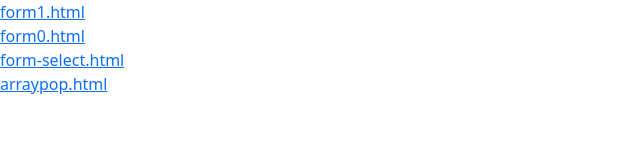
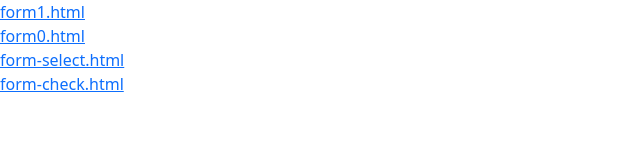
Before and after one commit to WangJie1208/0612, a plain HTML site: page index.html in a window 1280 px wide. Shown: the full height of the page, 0-640 px from the left. Drawn offline with nearby package versions, Linux system fonts and the light colour scheme.

Commit message:
Update index.html

```diff
--- a/index.html
+++ b/index.html
@@ -15,7 +15,6 @@
     <br>
      <a href="form-select.html">form-select.html</a>
     <br>
-     <a href="arraypop.html">arraypop.html</a>
-    <br>
+     <a href="form-check.html">form-check.html</a>
 </body>
 </html>
```
